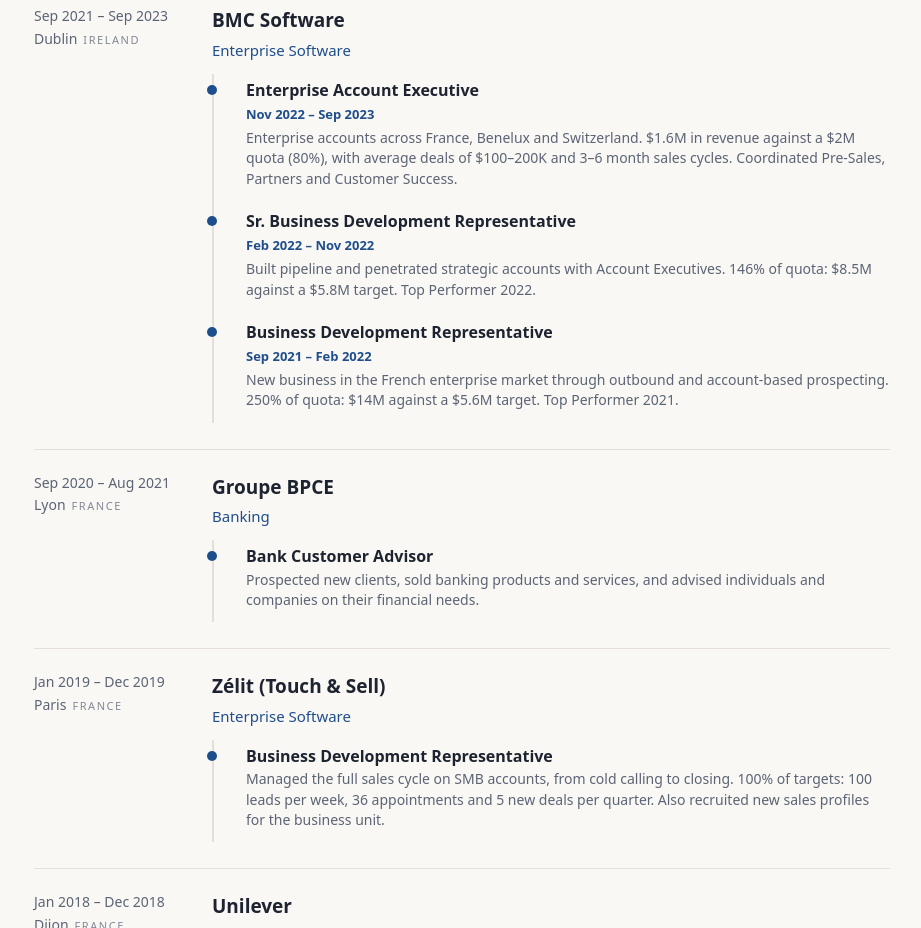
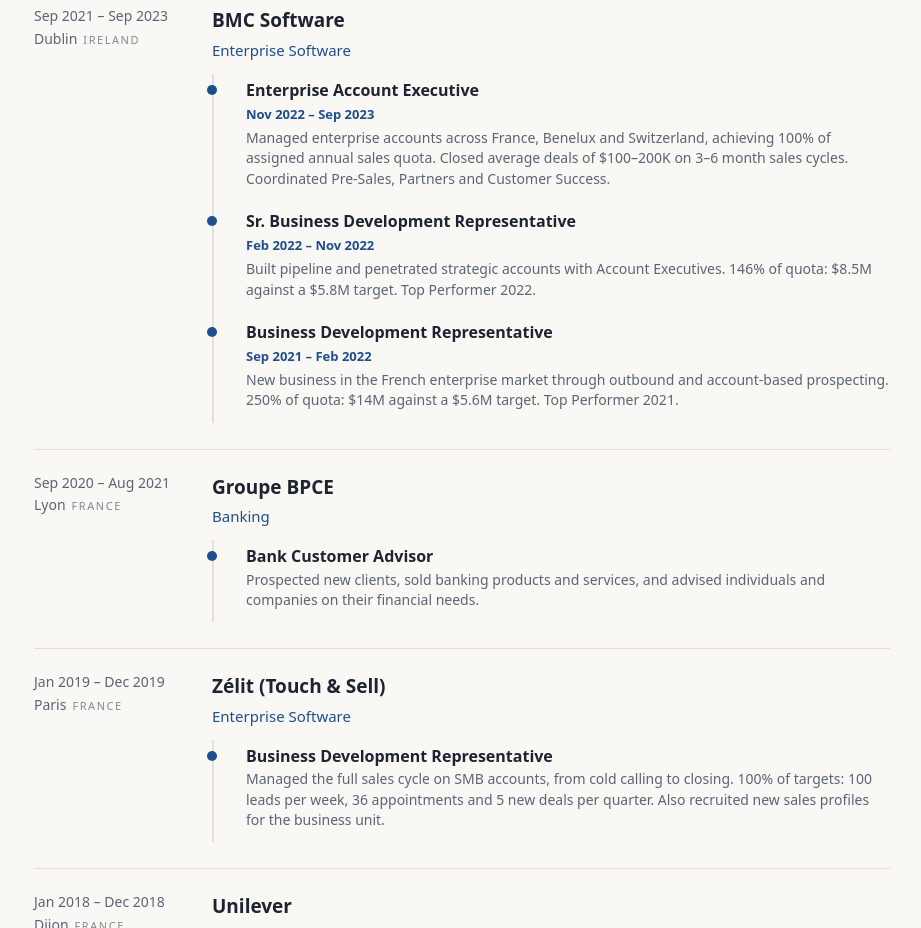
Before and after one commit to nessimhanir/Personal-Porfolio, a plain HTML site: page index.html in a window 1280 px wide. Shown: the part 1720-2648 px from the top of the page, without its empty margins (178-1099 px from the left). Drawn offline with Linux system fonts and the light colour scheme.

Commit message:
Update BMC Enterprise Account Executive quota achievement

```diff
--- a/index.html
+++ b/index.html
@@ -97,7 +97,7 @@ h2 svg{width:18px;height:18px;flex:none;fill:none;stroke:currentColor;stroke-wid
 <div class="job"><div class="when">Sep 2021 – Sep 2023<br>Dublin<span class="cty">Ireland</span></div><div>
 <h3>BMC Software</h3><div class="co">Enterprise Software</div>
 <ol class="ladder">
-<li><b>Enterprise Account Executive</b><em>Nov 2022 – Sep 2023</em><span>Enterprise accounts across France, Benelux and Switzerland. $1.6M in revenue against a $2M quota (80%), with average deals of $100–200K and 3–6 month sales cycles. Coordinated Pre-Sales, Partners and Customer Success.</span></li>
+<li><b>Enterprise Account Executive</b><em>Nov 2022 – Sep 2023</em><span>Managed enterprise accounts across France, Benelux and Switzerland, achieving 100% of assigned annual sales quota. Closed average deals of $100–200K on 3–6 month sales cycles. Coordinated Pre-Sales, Partners and Customer Success.</span></li>
 <li><b>Sr. Business Development Representative</b><em>Feb 2022 – Nov 2022</em><span>Built pipeline and penetrated strategic accounts with Account Executives. 146% of quota: $8.5M against a $5.8M target. Top Performer 2022.</span></li>
 <li><b>Business Development Representative</b><em>Sep 2021 – Feb 2022</em><span>New business in the French enterprise market through outbound and account-based prospecting. 250% of quota: $14M against a $5.6M target. Top Performer 2021.</span></li>
 </ol></div></div>
```
